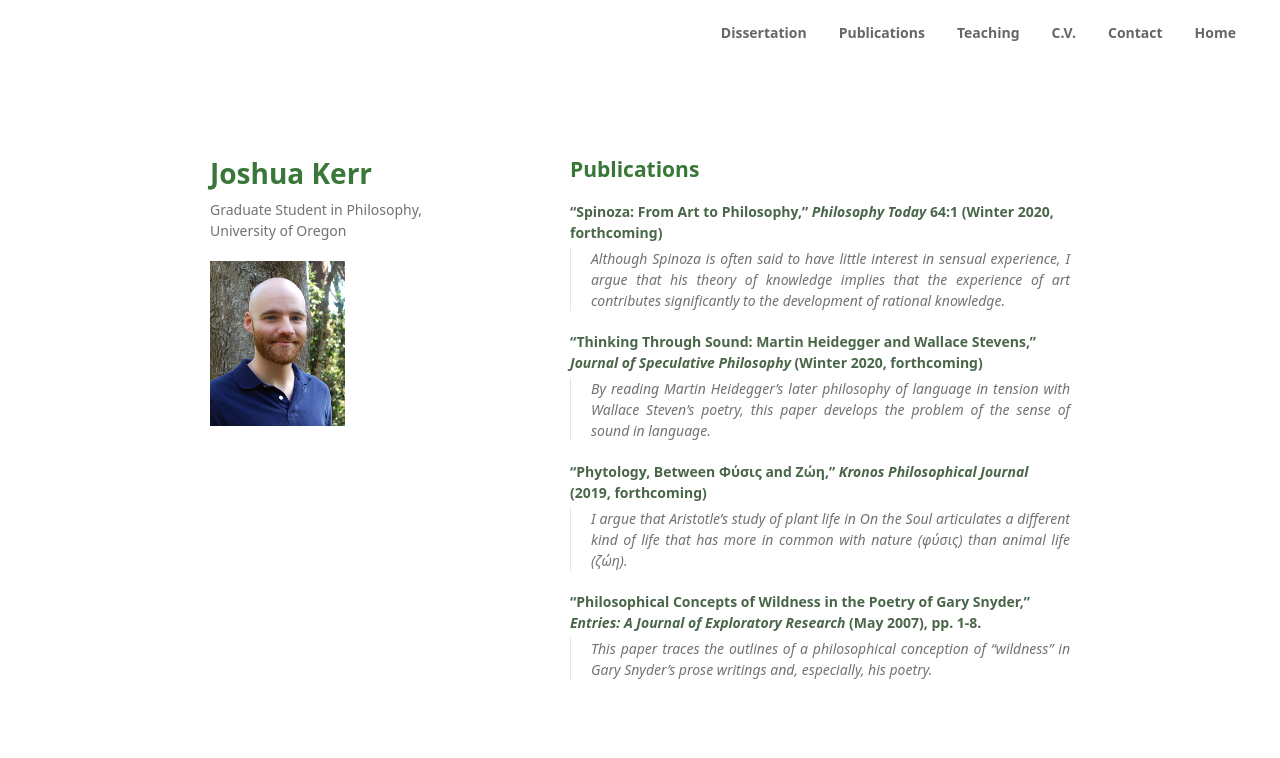
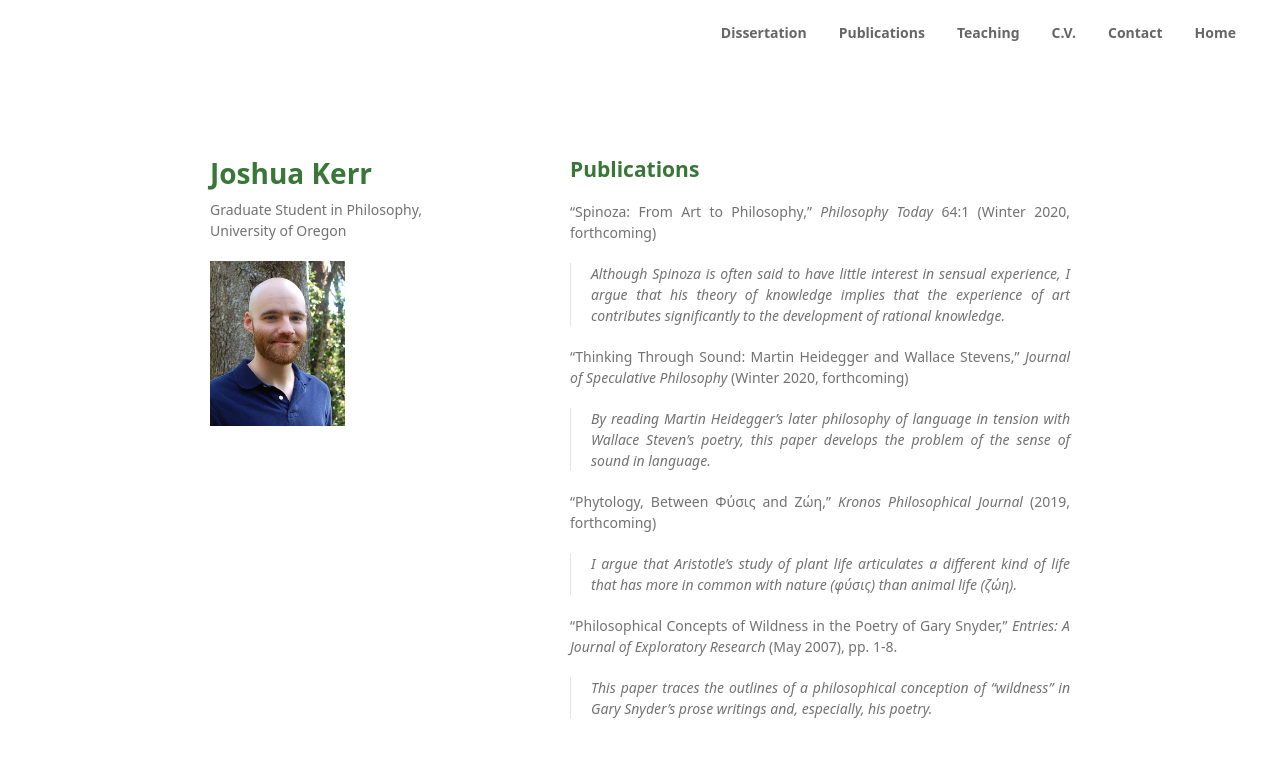
Before and after one commit to joshuakerr/joshuakerr.github.io.old, a Jekyll site: the page built from pages/publications.md, in a window 1280 px wide. Shown: the top 758 px of the page. Built offline with Jekyll 4.4.1, drawn with Linux system fonts in a browser that asks for light colours; a script that is not in the unit is left out.

Commit message:
publication formatting

```diff
--- a/pages/publications.md
+++ b/pages/publications.md
@@ -6,18 +6,18 @@
 
 ## Publications
 
-#### “Spinoza: From Art to Philosophy,” *Philosophy Today* 64:1 (Winter 2020, forthcoming)
+“Spinoza: From Art to Philosophy,” *Philosophy Today* 64:1 (Winter 2020, forthcoming)
 
 >Although Spinoza is often said to have little interest in sensual experience, I argue that his theory of knowledge implies that the experience of art contributes significantly to the development of rational knowledge.
 
-#### “Thinking Through Sound: Martin Heidegger and Wallace Stevens,” *Journal of Speculative Philosophy* (Winter 2020, forthcoming)
+“Thinking Through Sound: Martin Heidegger and Wallace Stevens,” *Journal of Speculative Philosophy* (Winter 2020, forthcoming)
 
 >By reading Martin Heidegger's later philosophy of language in tension with Wallace Steven's poetry, this paper develops the problem of the *sense* of *sound* in language.
 
-#### “Phytology, Between Φύσις and Ζώη,” *Kronos Philosophical Journal* (2019, forthcoming)
+“Phytology, Between Φύσις and Ζώη,” *Kronos Philosophical Journal* (2019, forthcoming)
 
->I argue that Aristotle's study of plant life in *On the Soul* articulates a different kind of life that has more in common with nature (φύσις) than animal life (ζώη).
+>I argue that Aristotle's study of plant life articulates a different kind of life that has more in common with nature (φύσις) than animal life (ζώη).
 
-#### “Philosophical Concepts of Wildness in the Poetry of Gary Snyder,” *Entries: A Journal of Exploratory Research* (May 2007), pp. 1-8.
+“Philosophical Concepts of Wildness in the Poetry of Gary Snyder,” *Entries: A Journal of Exploratory Research* (May 2007), pp. 1-8.
 
 >This paper traces the outlines of a philosophical conception of "wildness" in Gary Snyder's prose writings and, especially, his poetry.
```
